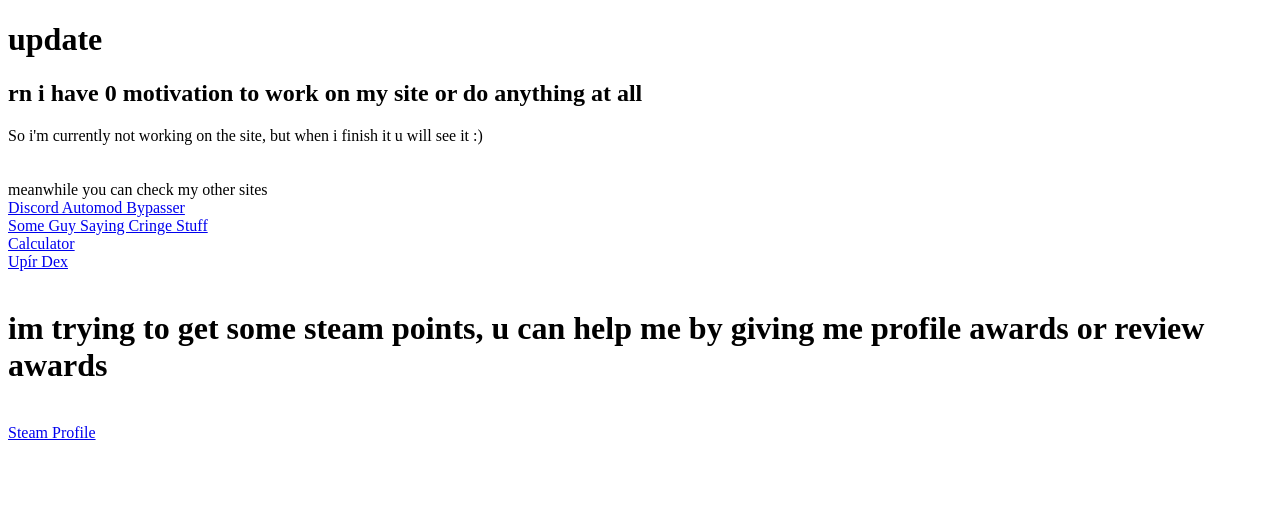
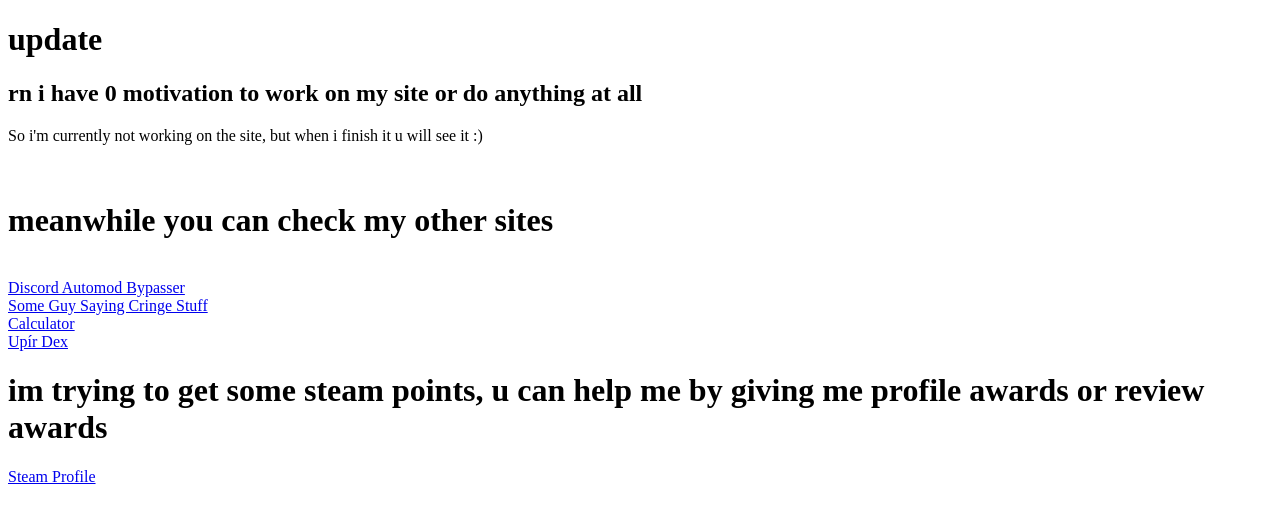
Before and after one commit to zu0t/bio, a plain HTML site: page index.html in a window 1280 px wide. Drawn offline with Linux system fonts and the light colour scheme.

Commit message:
Update index.html

```diff
--- a/index.html
+++ b/index.html
@@ -12,14 +12,13 @@ So i'm currently not working on the site, but when i finish it u will see it :)
 <br>
 <br>
 <br>
-meanwhile you can check my other sites <br>
+<h1>meanwhile you can check my other sites</h1> <br>
 <a href="https://bypass.zuot.cc/">Discord Automod Bypasser</a> <br>
 <a href="https://gyat.zuot.cc/">Some Guy Saying Cringe Stuff</a> <br>
 <a href="https://cal.zuot.cc/">Calculator</a> <br>
 <a href="https://dex.femboys.buzz/">Upír Dex</a> <br>
-<br>
 
-<h1>im trying to get some steam points, u can help me by giving me profile awards or review awards</h1> <br>
+<h1>im trying to get some steam points, u can help me by giving me profile awards or review awards</h1>
 
 <a href="https://steamcommunity.com/id/zu0t/">Steam Profile</a>
 
```
